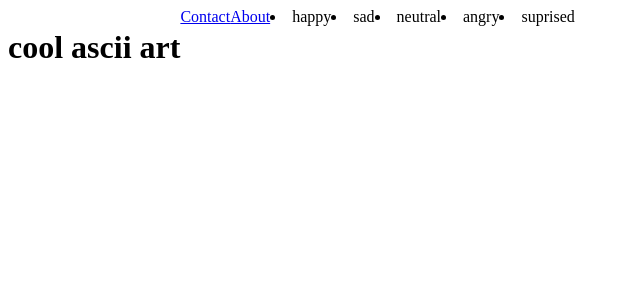
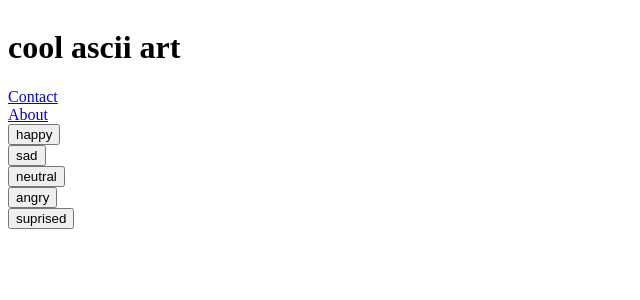
Before and after one commit to leedoughty/gatsby-project, a Gatsby app: page / in a window 1280 px wide. Shown: the top 300 px of the page, without its empty margins (0-640 px from the left). Built offline with nearby package versions, Linux system fonts and the light colour scheme.

Commit message:
Update styling to buttons

```diff
--- a/src/components/emotion-button.js
+++ b/src/components/emotion-button.js
@@ -1,3 +1,8 @@
 import React from "react"
+import styled from "styled-components"
 
-export default props => <li>{props.emotion}</li>
+const Item = styled.button`
+  list-style-type: none;
+`
+
+export default props => <Item><li>{props.emotion}</li></Item>
--- a/src/pages/index.js
+++ b/src/pages/index.js
@@ -6,8 +6,11 @@ import EmotionButton from "../components/emotion-button"
 
 const Container = styled.div`
   display: flex;
-  /* align-items: center; */
-  justify-content: left;
+  flex-direction: column;
+`
+
+const Sidebar = styled.div`
+  width: 50px;
 `
 
 export default () => (
@@ -15,10 +18,12 @@ export default () => (
     <Header headerText="cool ascii art" />
     <Link to="/contact/">Contact</Link>
     <Link to="/about/">About</Link>
-    <EmotionButton emotion="happy" />
-    <EmotionButton emotion="sad" />
-    <EmotionButton emotion="neutral" />
-    <EmotionButton emotion="angry" />
-    <EmotionButton emotion="suprised" />
+    <Sidebar>
+      <EmotionButton emotion="happy" />
+      <EmotionButton emotion="sad" />
+      <EmotionButton emotion="neutral" />
+      <EmotionButton emotion="angry" />
+      <EmotionButton emotion="suprised" />
+    </Sidebar>
   </Container>
 )
```
